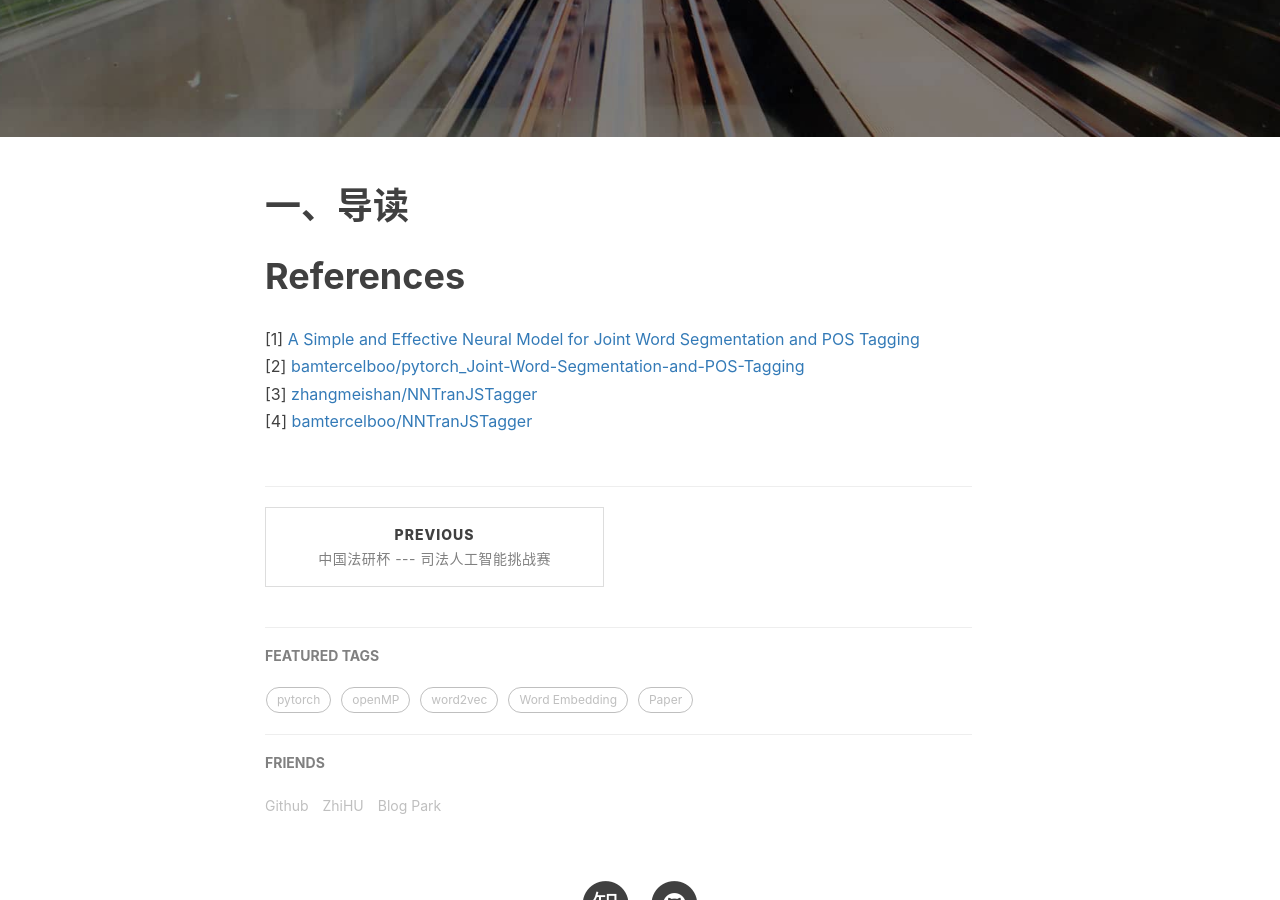
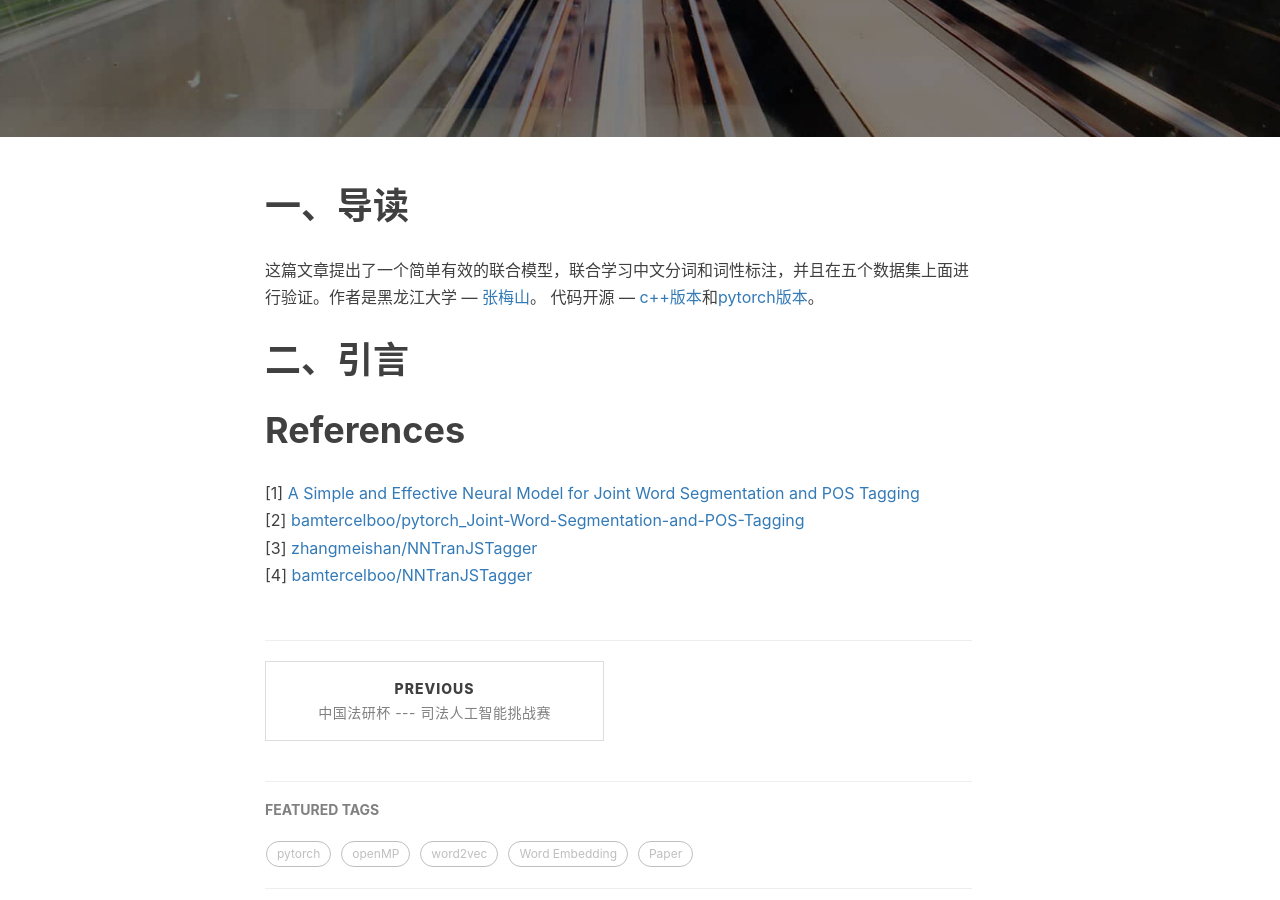
Before and after one commit to bamtercelboo/bamtercelboo.github.io, a Jekyll site: the page built from _posts/2019-02-17-JointPS.md, in a window 1280 px wide and 900 px high, scrolled down 501 px. Built offline with Jekyll 4.4.1, drawn with Linux system fonts in a browser that asks for light colours; nearby versions of some CDN libraries; comment, search, counter and statistics services are not loaded.

Commit message:
JointPS author

```diff
--- a/_posts/2019-02-17-JointPS.md
+++ b/_posts/2019-02-17-JointPS.md
@@ -13,7 +13,9 @@ tags:
 
 
 #  一、导读  #
+这篇文章提出了一个简单有效的联合模型，联合学习中文分词和词性标注，并且在五个数据集上面进行验证。作者是黑龙江大学 --- [张梅山](https://zhangmeishan.github.io/)。  代码开源 --- [c++版本](https://github.com/zhangmeishan/NNTranJSTagger)和[pytorch版本](https://github.com/bamtercelboo/pytorch_Joint-Word-Segmentation-and-POS-Tagging)。
 
+#  二、引言  #
 
 
 # References  #
```
